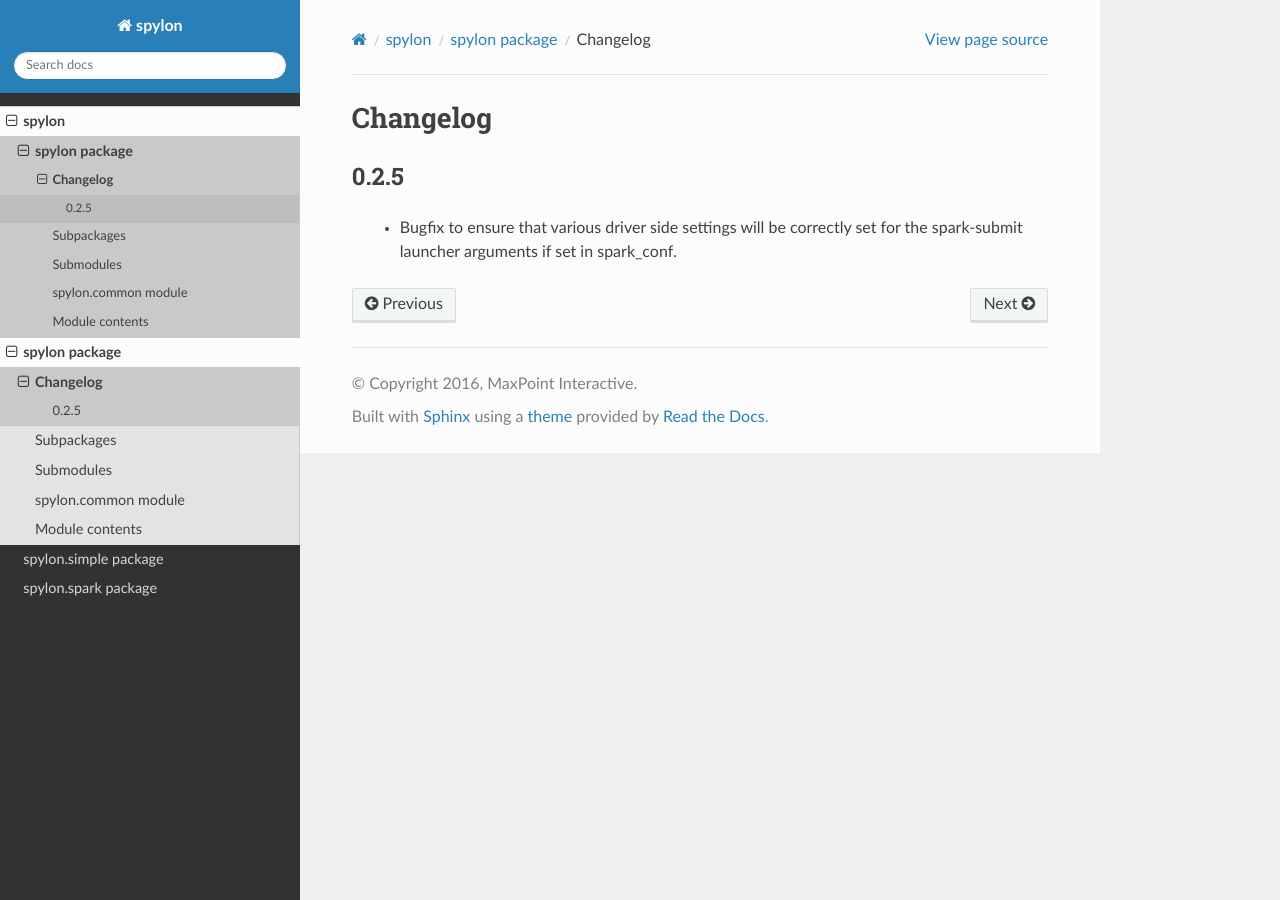
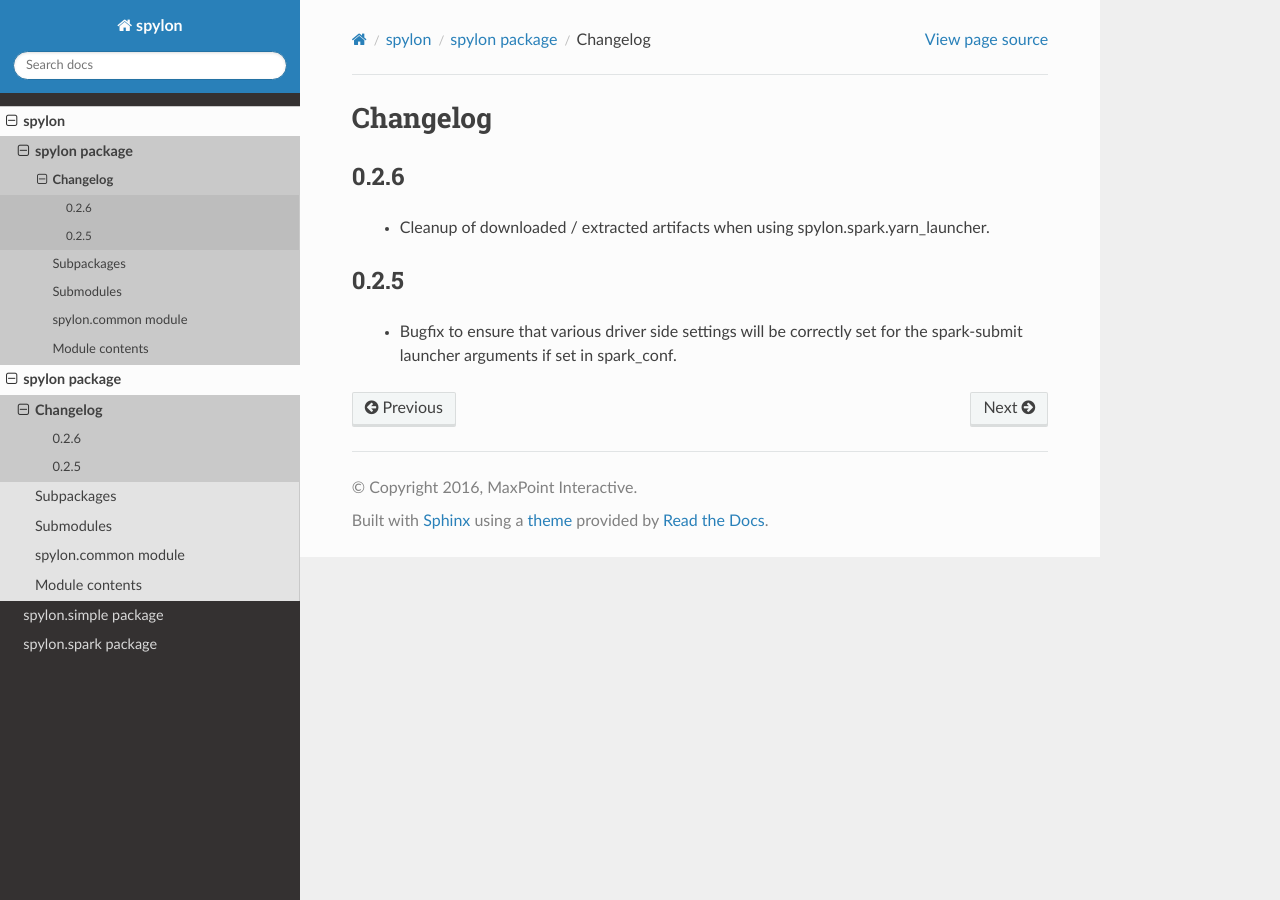
Before and after one commit to vericast/spylon, a Sphinx documentation site: the page built from docs/changelog.rst, in a window 1280 px wide. Built offline with Sphinx 7.4.7 and the Read the Docs theme 2.0.0, drawn with Linux system fonts in a browser that asks for light colours.

Commit message:
Tagging 0.2.7

```diff
--- a/docs/changelog.rst
+++ b/docs/changelog.rst
@@ -1,5 +1,9 @@
 Changelog
 =========
+
+0.2.6
+-----
+ - Cleanup of downloaded / extracted artifacts when using spylon.spark.yarn_launcher.
 
 0.2.5
 -----
```
